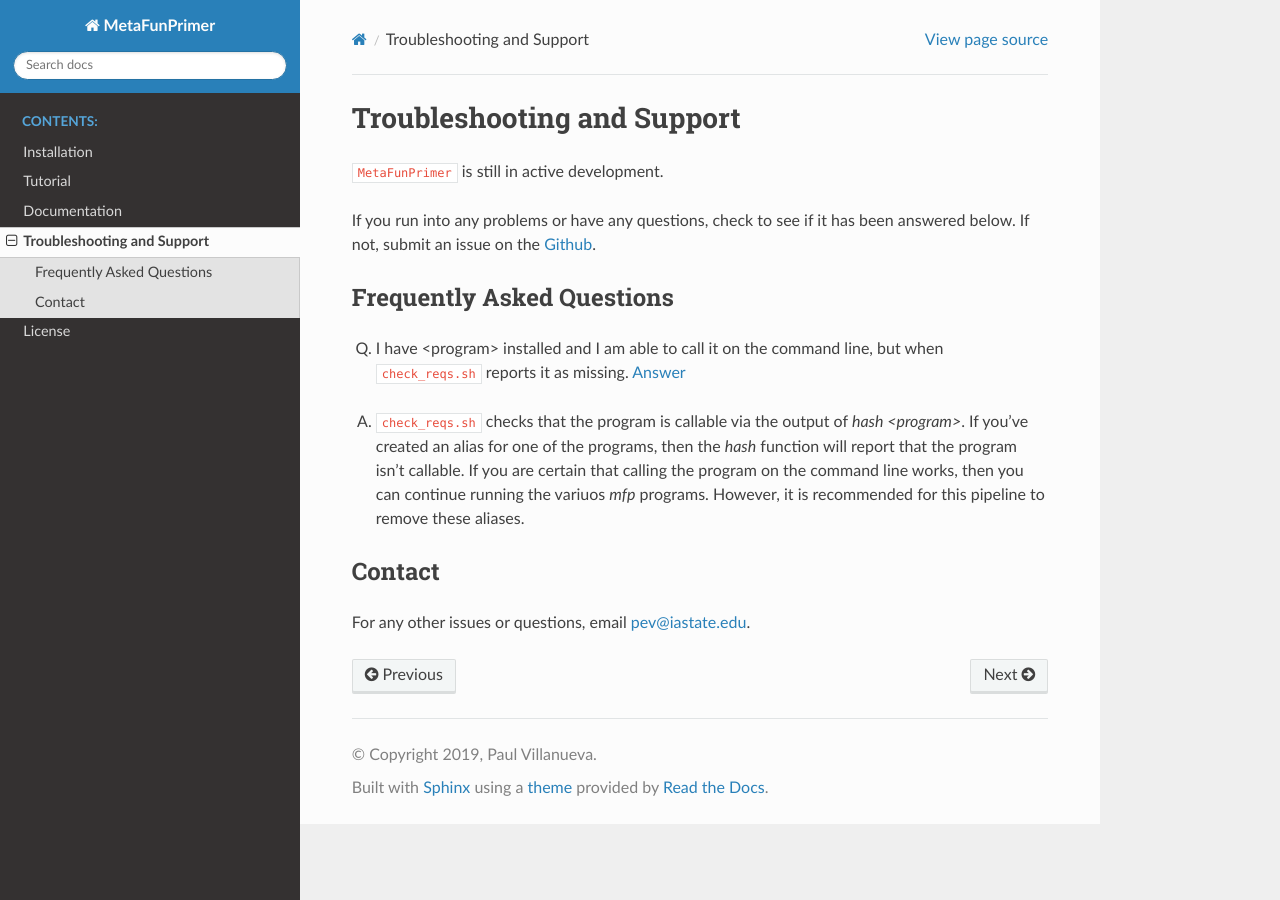
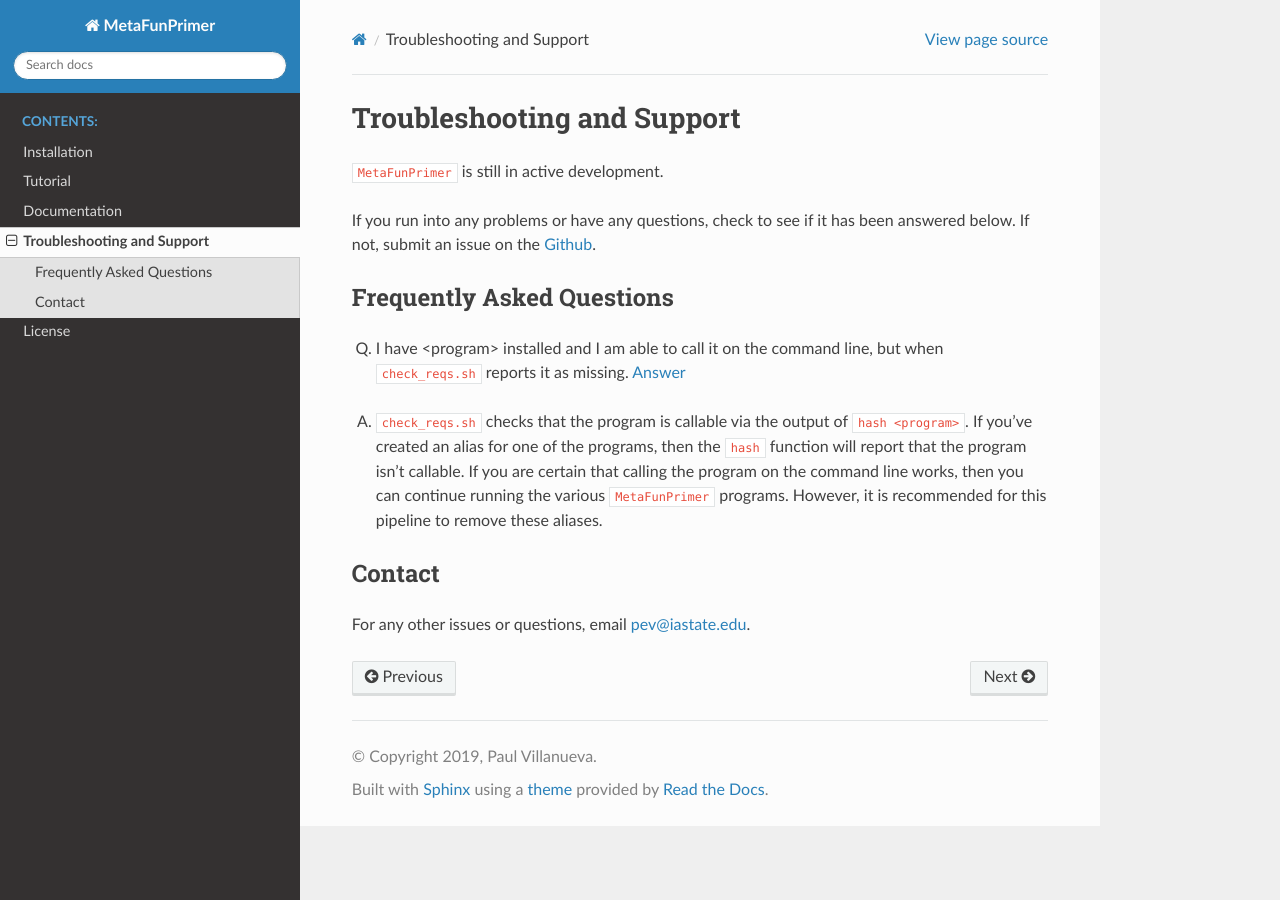
Before and after one commit to pommevilla/MetaFunPrimer, a Sphinx documentation site: the page built from docs/source/Support.rst, in a window 1280 px wide. Built offline with Sphinx 7.4.7 and the Read the Docs theme 2.0.0, drawn with Linux system fonts in a browser that asks for light colours.

Commit message:
Fix typos, formatting

```diff
--- a/docs/source/Support.rst
+++ b/docs/source/Support.rst
@@ -12,7 +12,7 @@ Q. I have <program> installed and I am able to call it on the command line, but
 
 .. _A1:
 
-A. ``check_reqs.sh`` checks that the program is callable via the output of `hash <program>`. If you've created an alias for one of the programs, then the `hash` function will report that the program isn't callable. If you are certain that calling the program on the command line works, then you can continue running the variuos `mfp` programs. However, it is recommended for this pipeline to remove these aliases.
+A. ``check_reqs.sh`` checks that the program is callable via the output of ``hash <program>``. If you've created an alias for one of the programs, then the ``hash`` function will report that the program isn't callable. If you are certain that calling the program on the command line works, then you can continue running the various ``MetaFunPrimer`` programs. However, it is recommended for this pipeline to remove these aliases.
 
 
 Contact
```
